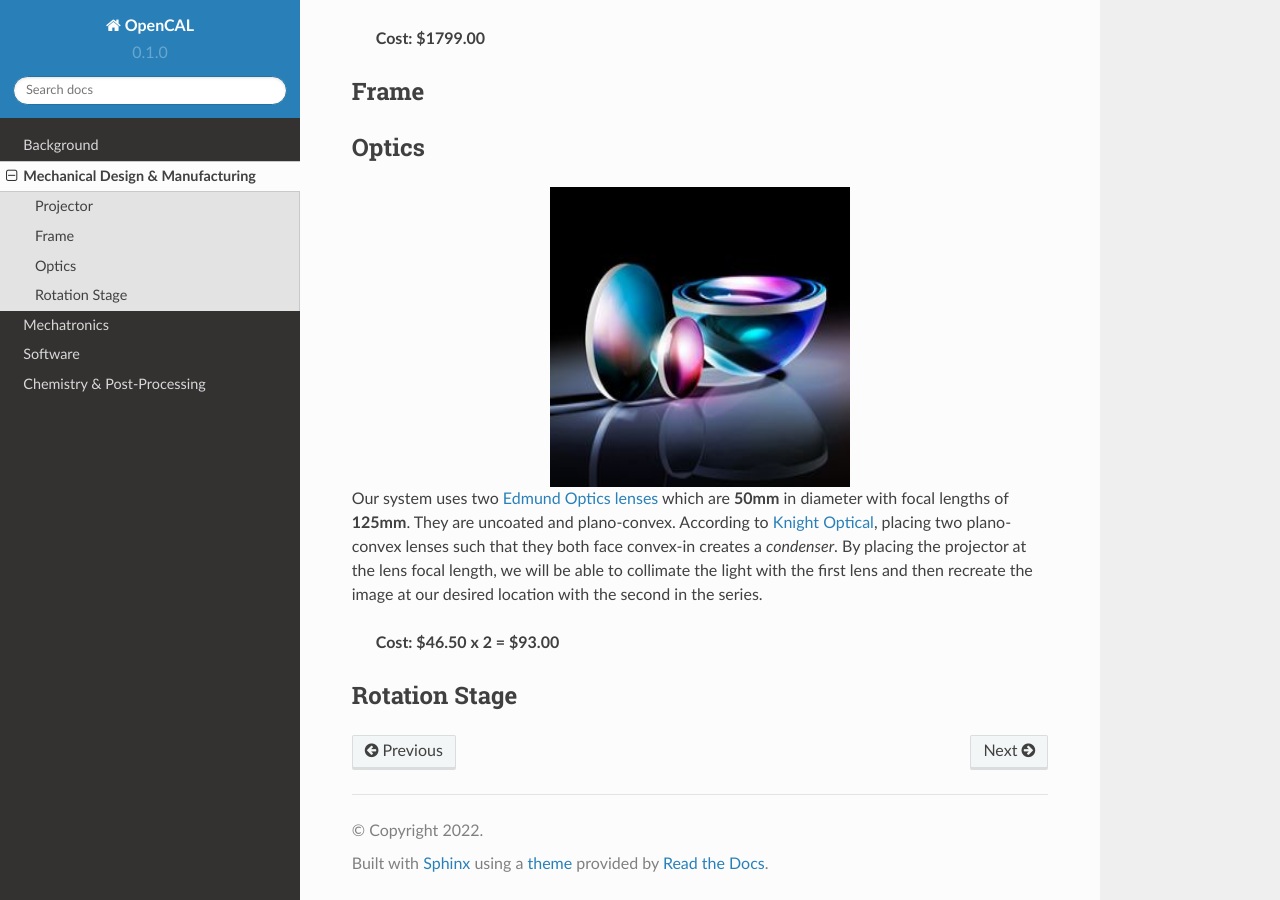
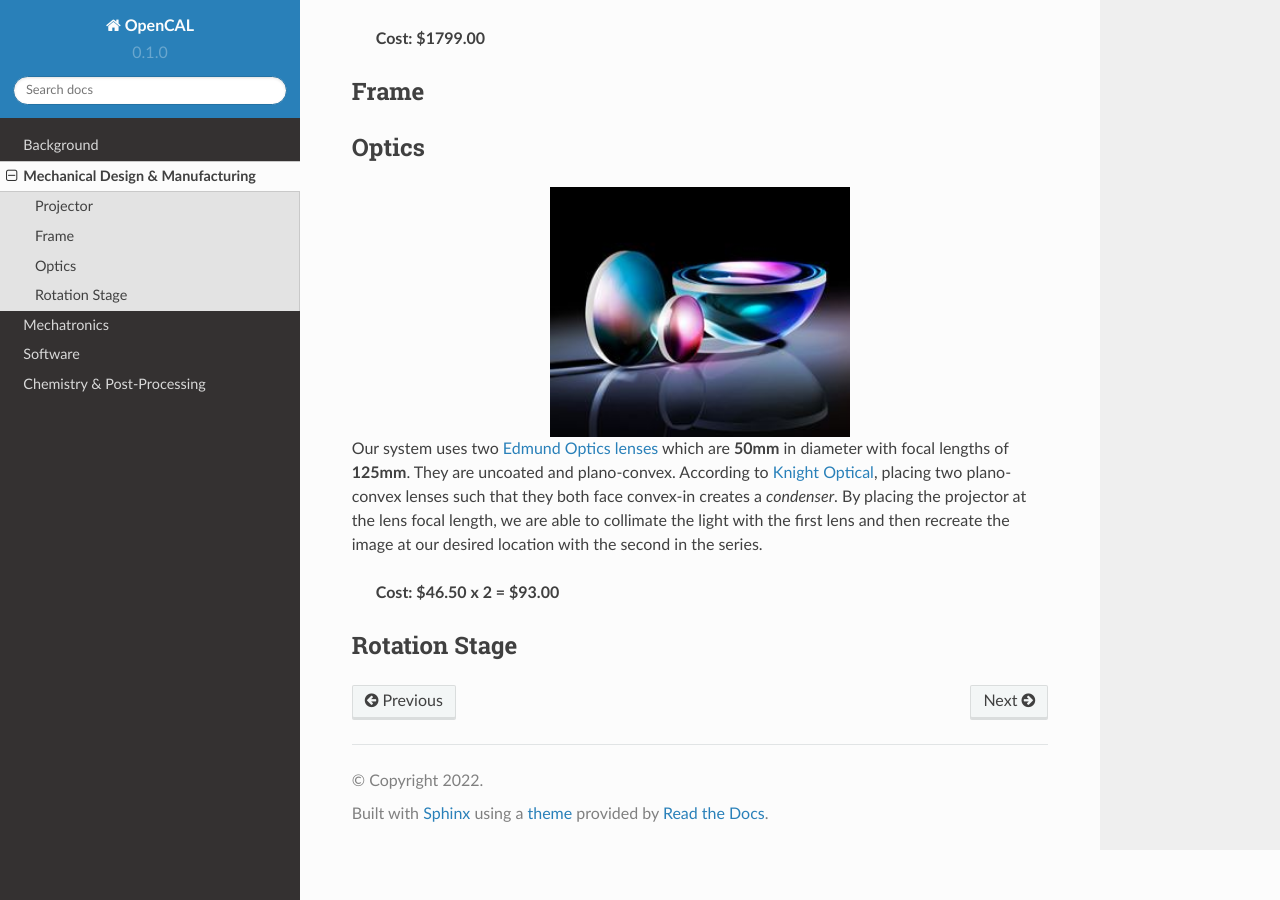
Before and after one commit to anjanasaravanan/openCAL, a Sphinx documentation site: the page built from docs/source/mechanical.rst, in a window 1280 px wide and 900 px high, scrolled down 561 px. Built offline with Sphinx 7.4.7 and the Read the Docs theme 2.0.0, drawn with Linux system fonts in a browser that asks for light colours.

Commit message:
Update mechanical.rst

```diff
--- a/docs/source/mechanical.rst
+++ b/docs/source/mechanical.rst
@@ -21,10 +21,11 @@
 .. image:: images/lens.jpg
     :width: 300px
     :align: center
-    :height: 300px
+    :height: 250px
     :alt: Edmund Optics Lens #45-247
 
-Our system uses two `Edmund Optics lenses <https://www.edmundoptics.com/p/500mm-dia-x-1250mm-fl-uncoated-plano-convex-lens/5729/>`_ which are **50mm** in diameter with focal lengths of **125mm**. They are uncoated and plano-convex. According to `Knight Optical <https://www.knightoptical.com/news/the-value-of-condenser-lenses-in-projection-systems/>`_, placing two plano-convex lenses such that they both face convex-in creates a *condenser*. By placing the projector at the lens focal length, we will be able to collimate the light with the first lens and then recreate the image at our desired location with the second in the series.
+
+Our system uses two `Edmund Optics lenses <https://www.edmundoptics.com/p/500mm-dia-x-1250mm-fl-uncoated-plano-convex-lens/5729/>`_ which are **50mm** in diameter with focal lengths of **125mm**. They are uncoated and plano-convex. According to `Knight Optical <https://www.knightoptical.com/news/the-value-of-condenser-lenses-in-projection-systems/>`_, placing two plano-convex lenses such that they both face convex-in creates a *condenser*. By placing the projector at the lens focal length, we are able to collimate the light with the first lens and then recreate the image at our desired location with the second in the series.
 
                     **Cost: $46.50 x 2 = $93.00**
 
```
